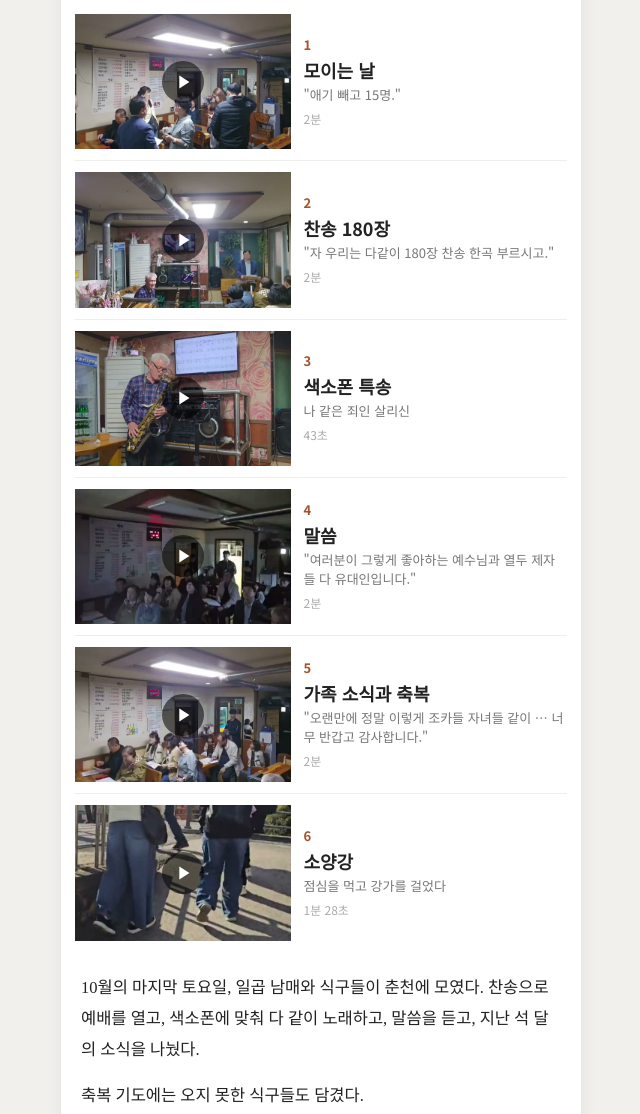
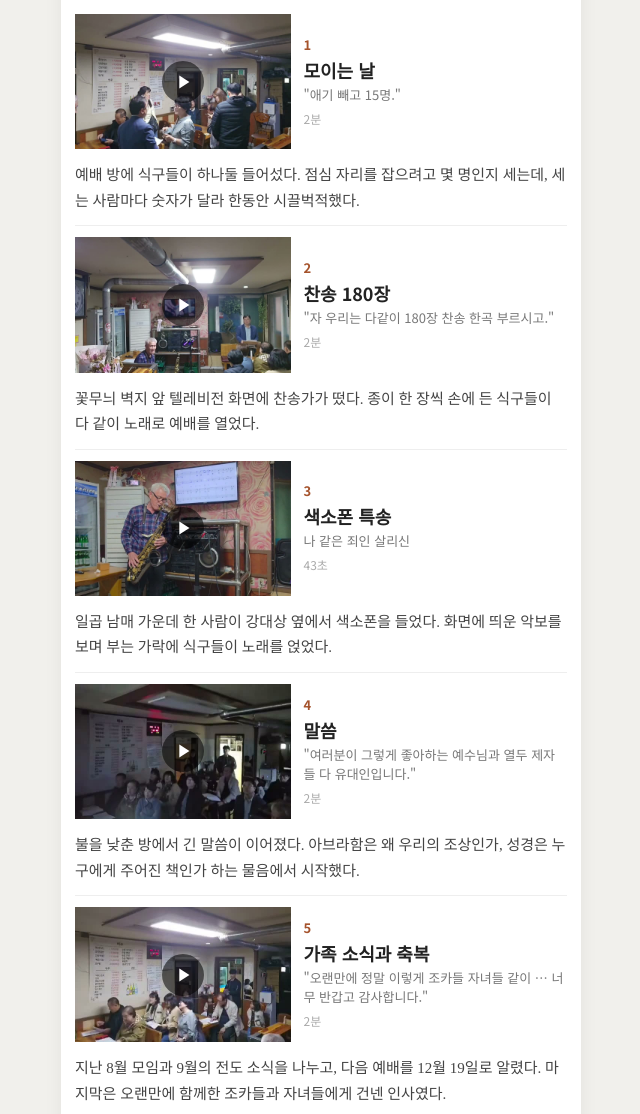
Before and after one commit to okhyun304-dot/chilnammae-worship, a plain HTML site: page index.html in a window 1280 px wide. Shown: the part 796-1910 px from the top of the page, without its empty margins (319-959 px from the left). Drawn offline with Linux system fonts and the light colour scheme; a web font is replaced by a local one.

Commit message:
장면별 설명 두 문장 + 영상 아래 「책에서 이 부분 읽기」 링크
Co-Authored-By: Claude Opus 5.5 <noreply@anthropic.com>

```diff
--- a/index.html
+++ b/index.html
@@ -97,6 +97,10 @@ video{background:#000}
 .ft nav{display:flex;gap:0;border-top:1px solid #4a443d;padding-top:12px}
 .ft nav a{color:#e6c3a8;text-decoration:none;font-size:13.5px;padding-right:14px;margin-right:14px;border-right:1px solid #4a443d}
 .ft nav a:last-child{border-right:0;margin-right:0}
+
+.row .ds{grid-column:1/-1;margin:2px 0 0;color:#444;font:400 15px/1.7 "Gowun Batang",serif}
+.tobook{display:flex;justify-content:space-between;align-items:center;margin:8px 0 0;padding:12px 14px;border:1.5px solid #222;color:#222;text-decoration:none;font-size:15px;font-weight:700}
+.tobook span{font-size:12.5px;font-weight:400;color:#777}
 </style></head><body>
 <div class="wrap">
 
@@ -107,12 +111,12 @@ video{background:#000}
  <h2 class="sec">장면별로 보기<span>누르면 그 자리에서 재생</span></h2>
 
  <div class="list">
-  <div class="it" data-src="clips/1_gather.mp4"><div class="row"><div class="th"><img src="img/1_gather.jpg" alt=""></div><div><div class="n">1</div><h3>모이는 날</h3><p>"애기 빼고 15명."</p><span class="len">2분</span></div></div></div>
-  <div class="it" data-src="clips/2_hymn.mp4"><div class="row"><div class="th"><img src="img/2_hymn.jpg" alt=""></div><div><div class="n">2</div><h3>찬송 180장</h3><p>"자 우리는 다같이 180장 찬송 한곡 부르시고."</p><span class="len">2분</span></div></div></div>
-  <div class="it" data-src="clips/3_sax.mp4"><div class="row"><div class="th"><img src="img/3_sax.jpg" alt=""></div><div><div class="n">3</div><h3>색소폰 특송</h3><p>나 같은 죄인 살리신</p><span class="len">43초</span></div></div></div>
-  <div class="it" data-src="clips/4_word.mp4"><div class="row"><div class="th"><img src="img/4_word.jpg" alt=""></div><div><div class="n">4</div><h3>말씀</h3><p>"여러분이 그렇게 좋아하는 예수님과 열두 제자들 다 유대인입니다."</p><span class="len">2분</span></div></div></div>
-  <div class="it" data-src="clips/5_news.mp4"><div class="row"><div class="th"><img src="img/5_news.jpg" alt=""></div><div><div class="n">5</div><h3>가족 소식과 축복</h3><p>"오랜만에 정말 이렇게 조카들 자녀들 같이 … 너무 반갑고 감사합니다."</p><span class="len">2분</span></div></div></div>
-  <div class="it" data-src="clips/6_river.mp4"><div class="row"><div class="th"><img src="img/6_river.jpg" alt=""></div><div><div class="n">6</div><h3>소양강</h3><p>점심을 먹고 강가를 걸었다</p><span class="len">1분 28초</span></div></div></div>
+  <div class="it" data-src="clips/1_gather.mp4" data-book="book/#ch-0"><div class="row"><div class="th"><img src="img/1_gather.jpg" alt=""></div><div><div class="n">1</div><h3>모이는 날</h3><p>"애기 빼고 15명."</p><span class="len">2분</span></div><p class="ds">예배 방에 식구들이 하나둘 들어섰다. 점심 자리를 잡으려고 몇 명인지 세는데, 세는 사람마다 숫자가 달라 한동안 시끌벅적했다.</p></div></div>
+  <div class="it" data-src="clips/2_hymn.mp4" data-book="book/#s1-0"><div class="row"><div class="th"><img src="img/2_hymn.jpg" alt=""></div><div><div class="n">2</div><h3>찬송 180장</h3><p>"자 우리는 다같이 180장 찬송 한곡 부르시고."</p><span class="len">2분</span></div><p class="ds">꽃무늬 벽지 앞 텔레비전 화면에 찬송가가 떴다. 종이 한 장씩 손에 든 식구들이 다 같이 노래로 예배를 열었다.</p></div></div>
+  <div class="it" data-src="clips/3_sax.mp4" data-book="book/#ch-2"><div class="row"><div class="th"><img src="img/3_sax.jpg" alt=""></div><div><div class="n">3</div><h3>색소폰 특송</h3><p>나 같은 죄인 살리신</p><span class="len">43초</span></div><p class="ds">일곱 남매 가운데 한 사람이 강대상 옆에서 색소폰을 들었다. 화면에 띄운 악보를 보며 부는 가락에 식구들이 노래를 얹었다.</p></div></div>
+  <div class="it" data-src="clips/4_word.mp4" data-book="book/#ch-3"><div class="row"><div class="th"><img src="img/4_word.jpg" alt=""></div><div><div class="n">4</div><h3>말씀</h3><p>"여러분이 그렇게 좋아하는 예수님과 열두 제자들 다 유대인입니다."</p><span class="len">2분</span></div><p class="ds">불을 낮춘 방에서 긴 말씀이 이어졌다. 아브라함은 왜 우리의 조상인가, 성경은 누구에게 주어진 책인가 하는 물음에서 시작했다.</p></div></div>
+  <div class="it" data-src="clips/5_news.mp4" data-book="book/#ch-4"><div class="row"><div class="th"><img src="img/5_news.jpg" alt=""></div><div><div class="n">5</div><h3>가족 소식과 축복</h3><p>"오랜만에 정말 이렇게 조카들 자녀들 같이 … 너무 반갑고 감사합니다."</p><span class="len">2분</span></div><p class="ds">지난 8월 모임과 9월의 전도 소식을 나누고, 다음 예배를 12월 19일로 알렸다. 마지막은 오랜만에 함께한 조카들과 자녀들에게 건넨 인사였다.</p></div></div>
+  <div class="it" data-src="clips/6_river.mp4" data-book="book/#s5-1"><div class="row"><div class="th"><img src="img/6_river.jpg" alt=""></div><div><div class="n">6</div><h3>소양강</h3><p>점심을 먹고 강가를 걸었다</p><span class="len">1분 28초</span></div><p class="ds">강가 닭갈비집에서 점심을 먹고, 그냥 헤어지기 아쉬워 소양강 강변을 걸었다. 볕 좋은 날, 난간 앞에 모두 서서 사진을 찍었다.</p></div></div>
  </div>
 
  <div class="txt">
@@ -181,6 +185,7 @@ document.querySelectorAll('.it').forEach(function (it) {
     document.querySelectorAll('.it .vid').forEach(function (o) { o.parentNode.classList.remove('open'); o.remove(); });
     var box = document.createElement('div'); box.className = 'vid'; it.appendChild(box); it.classList.add('open');
     playIn(box, it.getAttribute('data-src'));
+    var bk = it.getAttribute('data-book'); if (bk) { var l = document.createElement('a'); l.className = 'tobook'; l.href = bk; l.innerHTML = '책에서 이 부분 읽기 →<span>글 · 사진과 함께</span>'; box.appendChild(l); }
     setTimeout(function () { box.scrollIntoView({ block: 'center', behavior: 'smooth' }); }, 80);
   };
 });
```
